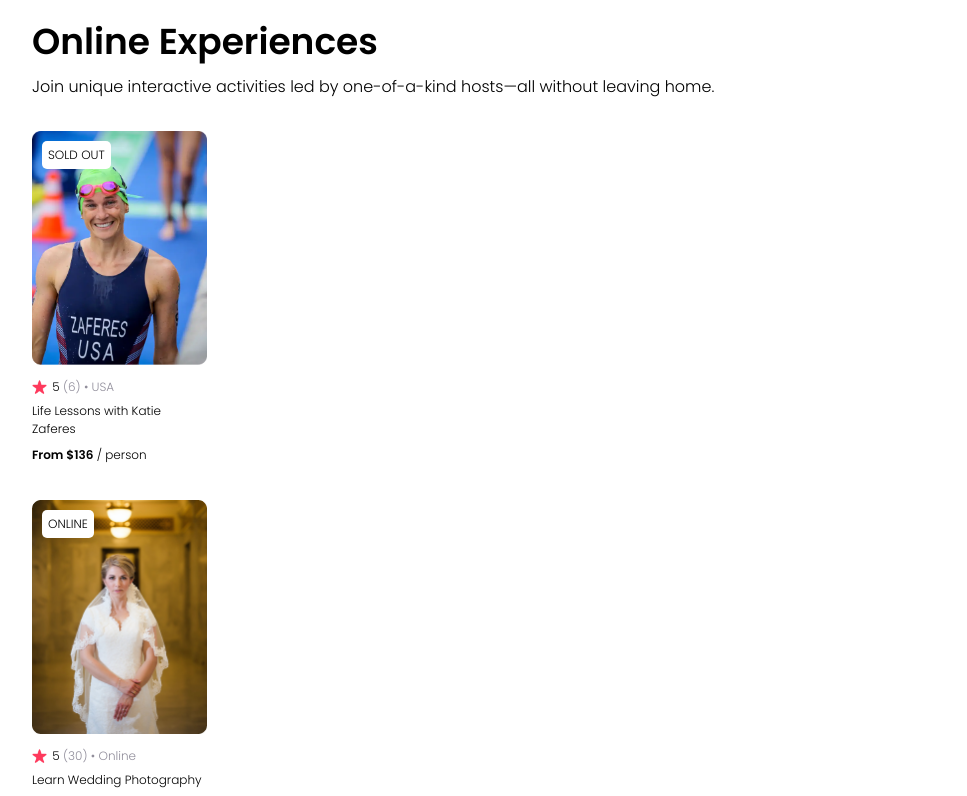
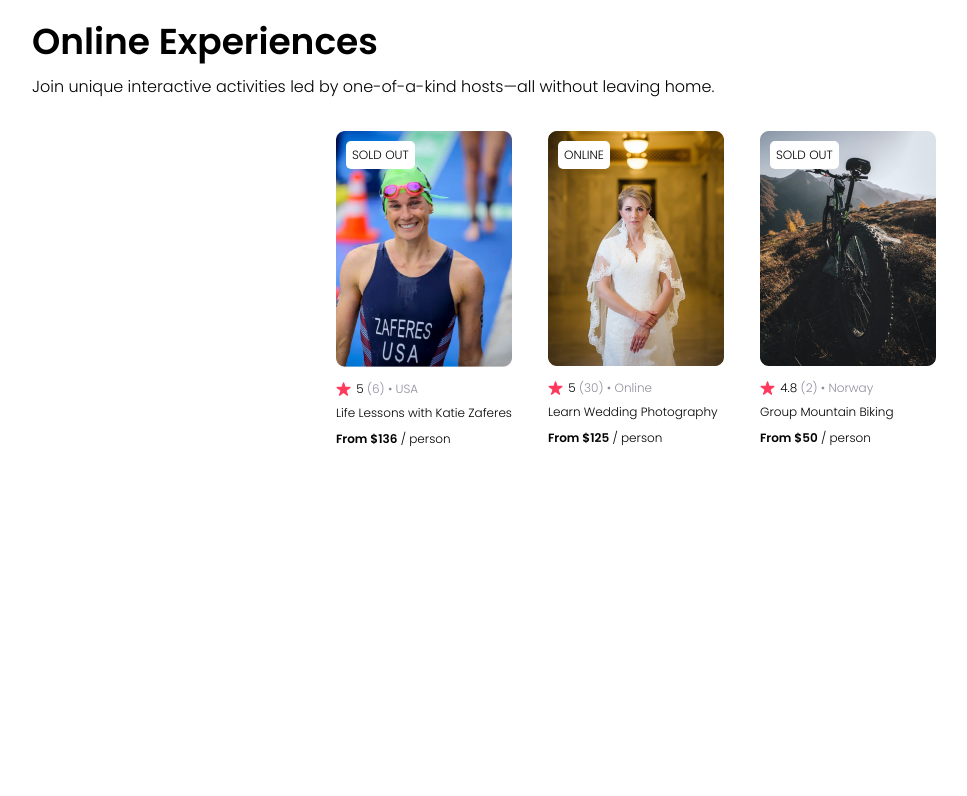
Before and after one commit to Umlen/scrimba-learnreact, a JavaScript app in the folder airbnb-clone/: page / in a window 1280 px wide. Shown: the part 580-1376 px from the top of the page, without its empty margins (4-971 px from the left). After the commit the page ends 1058 px from the top, so only its background shows below. Built offline with nearby package versions, Linux system fonts and the light colour scheme; the HTML template or start-up script is replaced by a standard one.

Commit message:
card section style

```diff
--- a/airbnb-clone/src/App.js
+++ b/airbnb-clone/src/App.js
@@ -23,7 +23,9 @@ function App() {
         <>
             <Navbar />
             <Hero />
-            {cards}
+            <section className = 'cards-list'>
+                {cards}
+            </section>
         </>
     );
 }
--- a/airbnb-clone/src/index.css
+++ b/airbnb-clone/src/index.css
@@ -52,10 +52,18 @@ body {
   line-height: 110%;
 }
 
+.cards-list {
+  display: flex;
+  gap: 36px;
+  justify-content: center;
+  align-items: center;
+  flex-wrap: nowrap;
+  margin-bottom: 30px;
+}
+
 .card {
-  margin: 0 36px 36px 36px;
   position: relative;
-  width: 175px;
+  width: 176px;
   font-size: 12px;
 }
 
```
